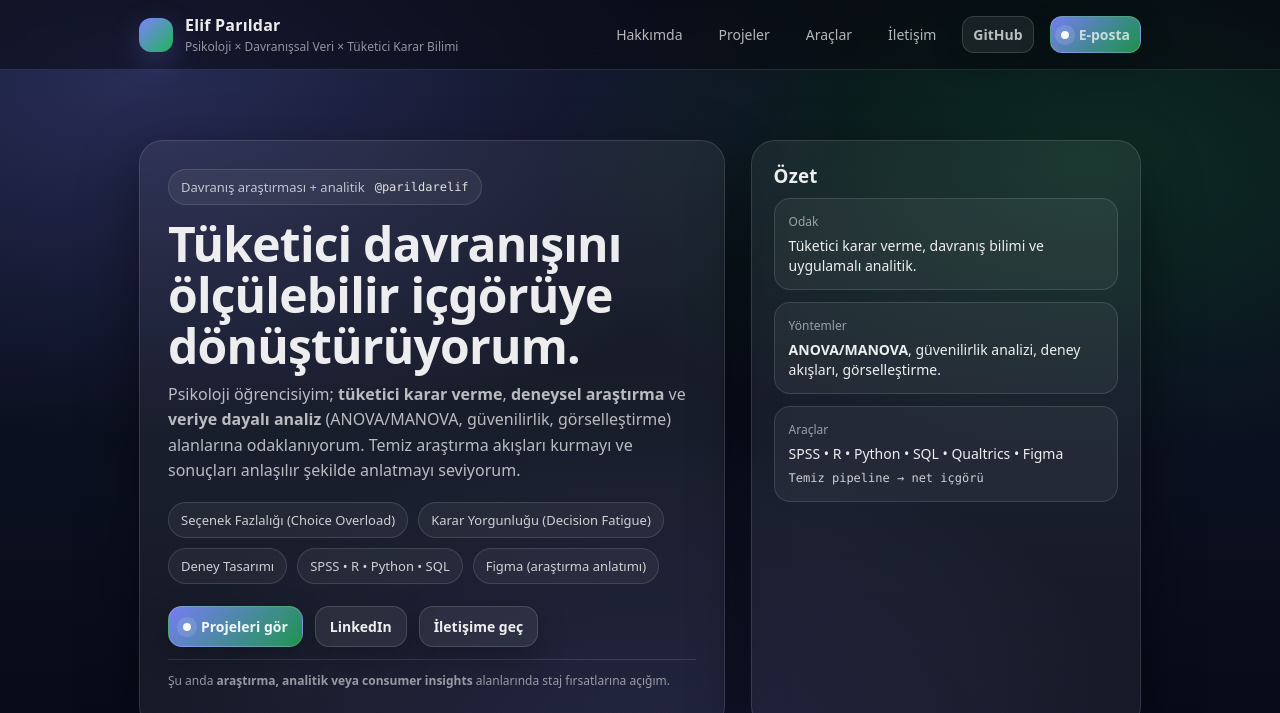
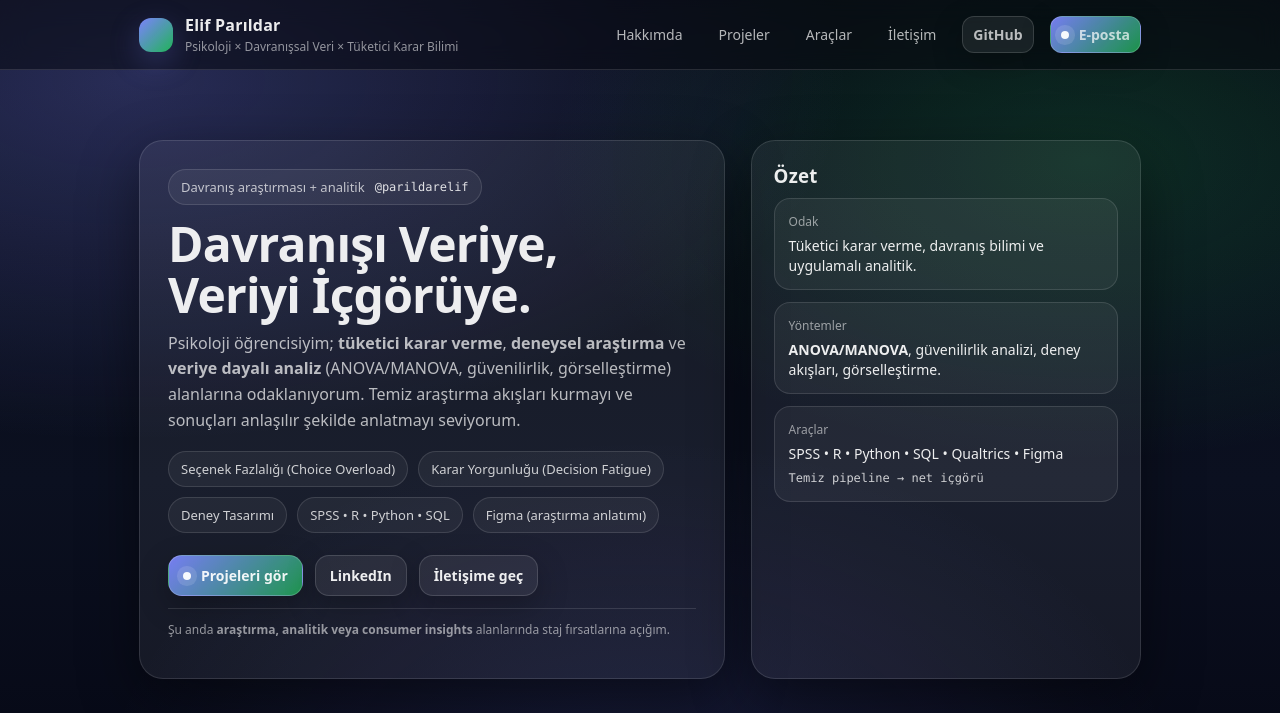
Before and after one commit to parildarelif/parildarelif.github.io, a plain HTML site: page index.html in a window 1280 px wide. Shown: the top 713 px of the page. Drawn offline with Linux system fonts and the light colour scheme.

Commit message:
Update index.html

```diff
--- a/index.html
+++ b/index.html
@@ -280,7 +280,7 @@
           <code>@parildarelif</code>
         </div>
 
-        <h1>Tüketici davranışını ölçülebilir içgörüye dönüştürüyorum.</h1>
+        <h1>Davranışı Veriye, Veriyi İçgörüye.</h1>
         <p class="sub">
           Psikoloji öğrencisiyim; <strong>tüketici karar verme</strong>, <strong>deneysel araştırma</strong> ve
           <strong>veriye dayalı analiz</strong> (ANOVA/MANOVA, güvenilirlik, görselleştirme) alanlarına odaklanıyorum.
```
